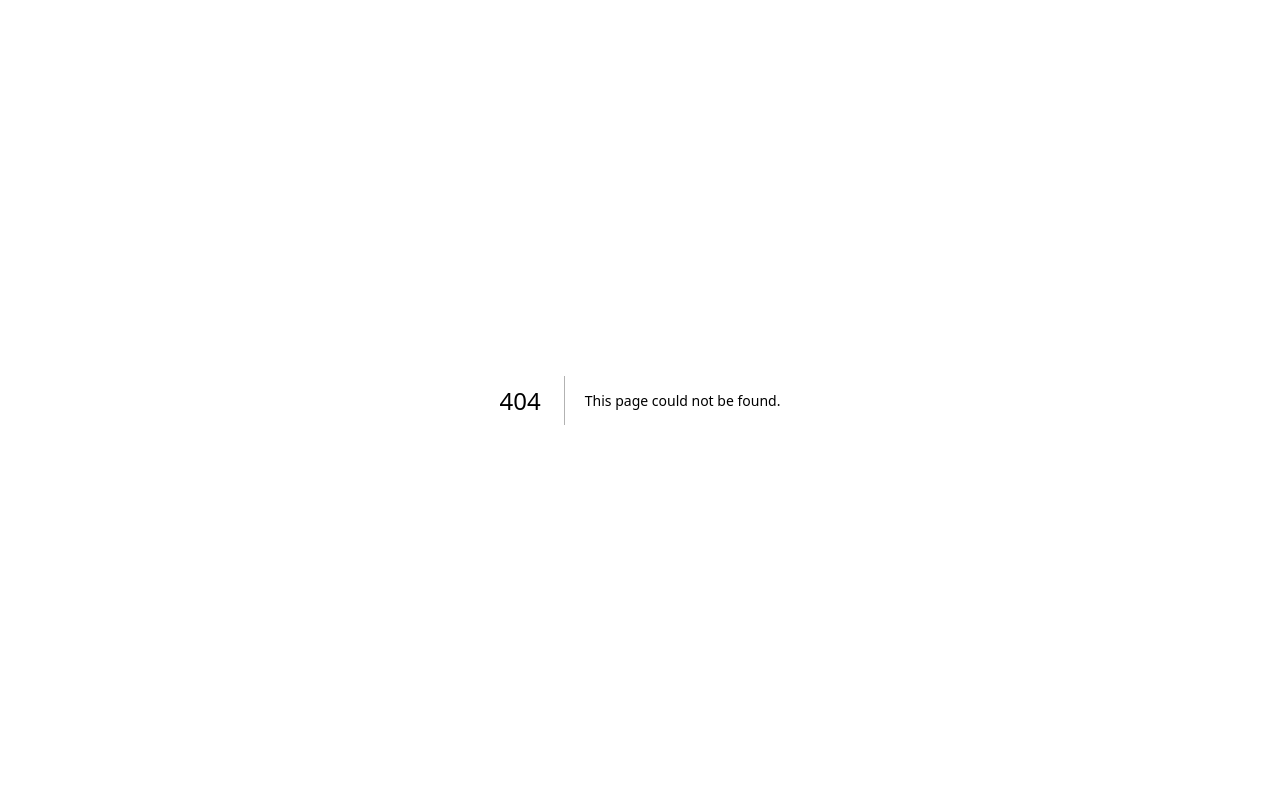
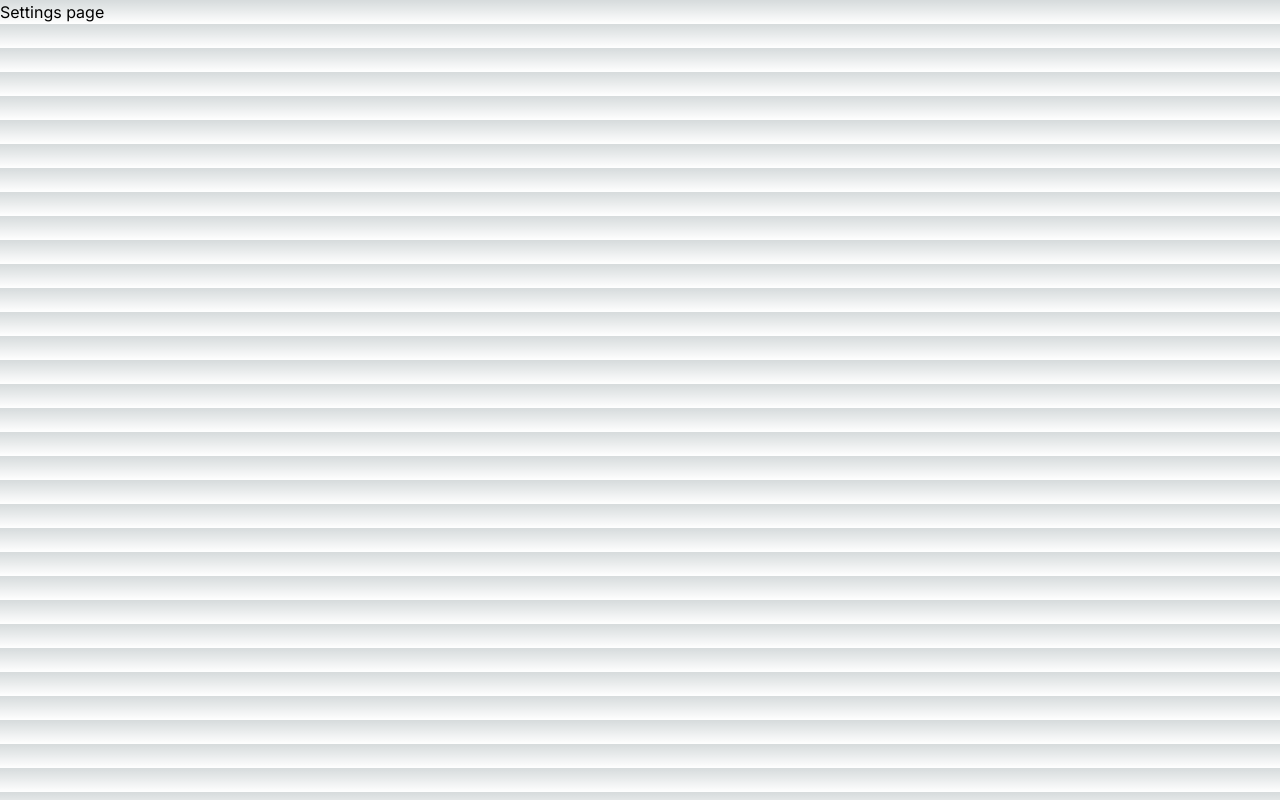
Before and after one commit to Rasyidannas/frontendmaster_next, a Next.js app: page /todos in a window 1280 px wide. Before the commit this address had no page. Built offline with nearby package versions, Linux system fonts and the light colour scheme.

Commit message:
2/5. Static Rputing.mp4

```diff
--- /dev/null
+++ b/app/(dashboard)/todos/page.tsx
@@ -0,0 +1,5 @@
+const SettingsPage = () => {
+  return <div>Settings page</div>
+}
+
+export default SettingsPage
--- /dev/null
+++ b/app/docs/page.tsx
@@ -0,0 +1,5 @@
+const DocsPage = () => {
+  return <div>docs</div>
+}
+
+export default DocsPage
```
